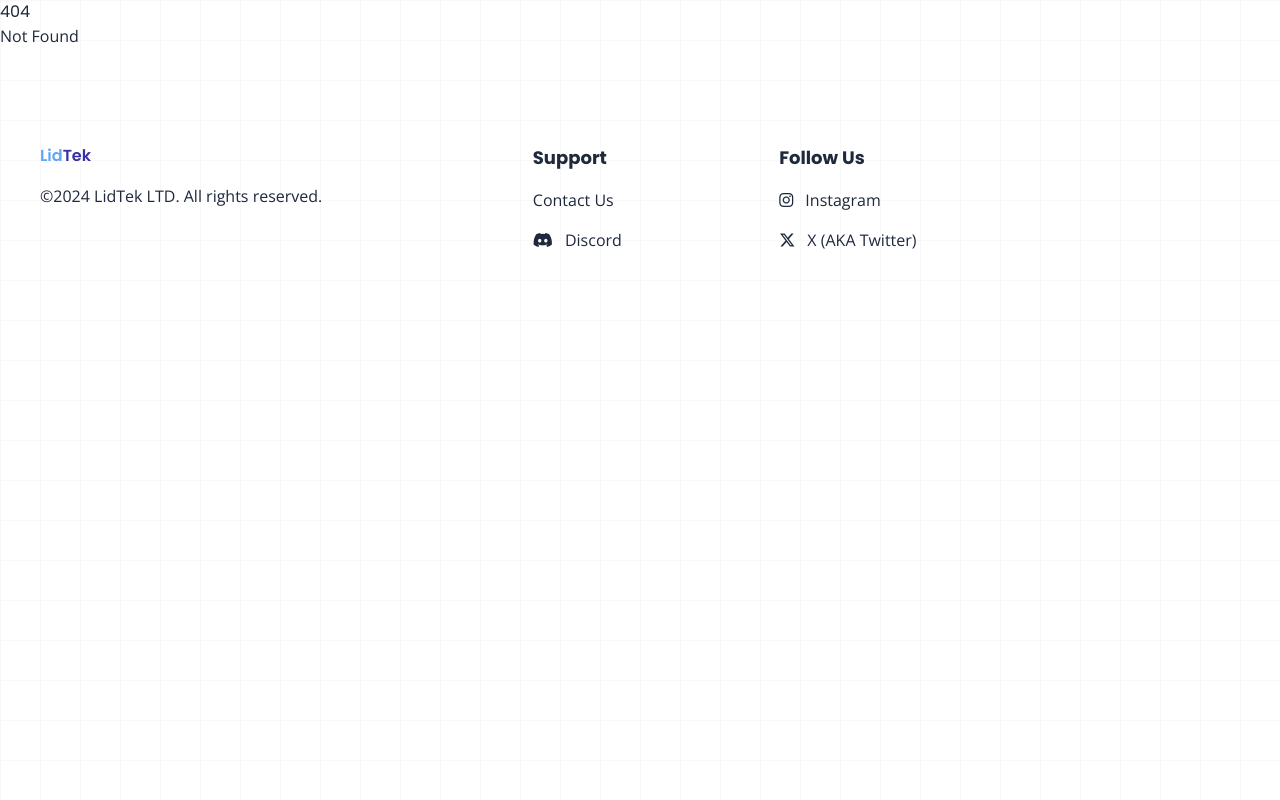
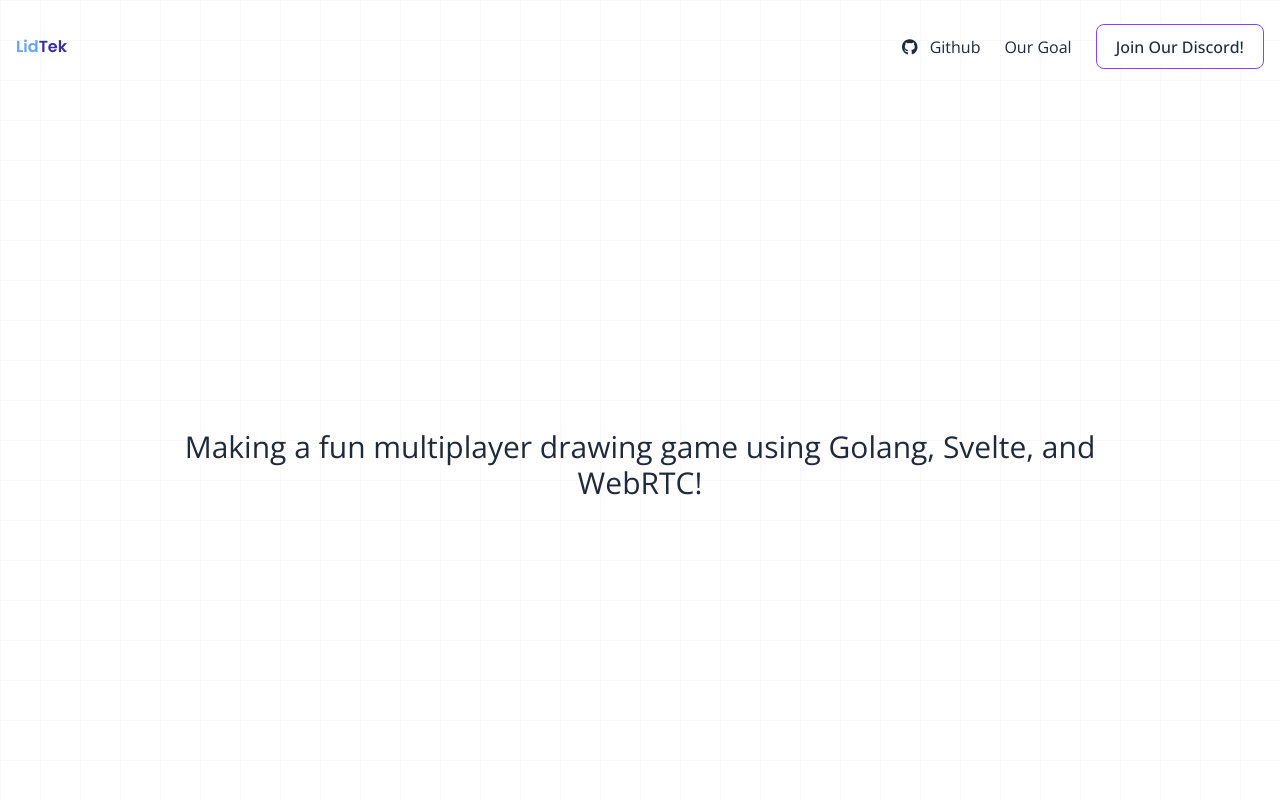
Before and after one commit to LidTek/LidTek, a SvelteKit app: page /goal in a window 1280 px wide. Before the commit this address had no page. Shown: the top 800 px of the page. Built offline with nearby package versions, Linux system fonts and the light colour scheme.

Commit message:
Add goal page

```diff
--- /dev/null
+++ b/src/components/Goal.svelte
@@ -0,0 +1,16 @@
+<script>
+  import Header from "./Header.svelte";
+  import SectionWrapper from "./SectionWrapper.svelte";
+</script>
+
+<SectionWrapper>
+  <div
+    class="flex flex-col gap-10 flex-1 items-center justify-center pb-10 md:pb-14"
+  >
+    <p
+      class="text-xl sm:text-2xl md:text-3xl text-center max-w-[1000px] mx-auto w-full"
+    >
+      Making a fun multiplayer drawing game using Golang, Svelte, and WebRTC!
+    </p>
+  </div>
+</SectionWrapper>
--- a/src/components/Header.svelte
+++ b/src/components/Header.svelte
@@ -22,7 +22,7 @@
         <i class="fa-brands fa-github pr-2" />
         Github
       </a>
-      <a href="" class="duration-200 hover:text-blue-600 cursor-pointer"
+      <a href="/goal" class="duration-200 hover:text-blue-600 cursor-pointer"
         >Our Goal</a
       >
       <button class="specialBtn">
--- a/src/components/Hero.svelte
+++ b/src/components/Hero.svelte
@@ -5,7 +5,6 @@
 </script>
 
 <SectionWrapper>
-  <Header></Header>
   <div
     class="flex flex-col gap-10 flex-1 items-center justify-center pb-10 md:pb-14"
   >
--- a/src/routes/+layout.svelte
+++ b/src/routes/+layout.svelte
@@ -1,7 +1,10 @@
 <script>
   import "../app.css";
   import Footer from "../components/Footer.svelte";
+  import Header from "../components/Header.svelte";
 </script>
+
+<Header></Header>
 
 <slot />
 
--- /dev/null
+++ b/src/routes/goal/+page.svelte
@@ -0,0 +1,7 @@
+<script>
+  import Goal from "../../components/Goal.svelte";
+</script>
+
+<main class="flex flex-col">
+  <Goal></Goal>
+</main>
```
